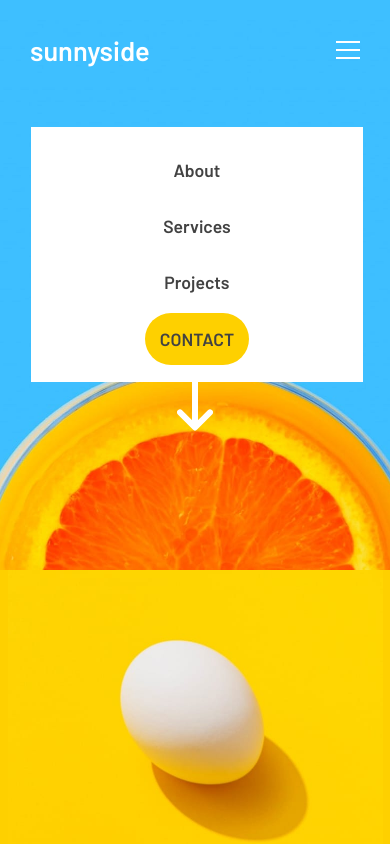
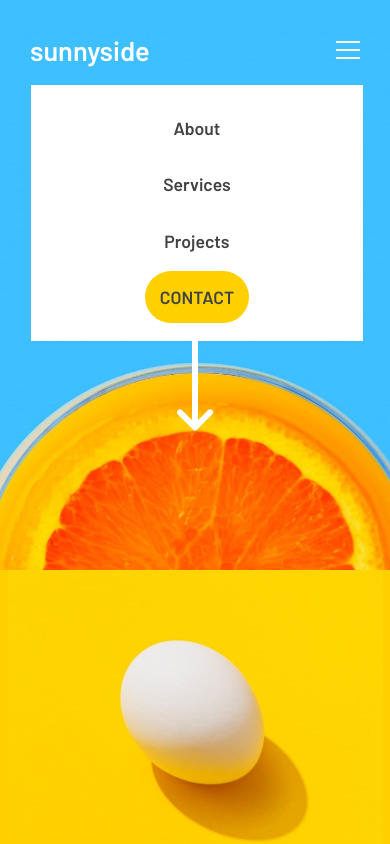
Before and after one commit to GurgelAmaral/sunnyside-agency-landing-page, a plain HTML site: page index.html in a window 390 px wide. Both pictures are taken after a click on the icon 348 px from the left and 50 px from the top of the page. Shown: the top 844 px of the page. Drawn offline with nearby package versions, Linux system fonts and the light colour scheme.

Commit message:
Update index.css

```diff
--- a/css/index.css
+++ b/css/index.css
@@ -332,7 +332,7 @@ footer ul {
     padding: 30px;
     margin: 0;
     position: absolute;
-    top: 15%;
+    top: 85px;
     left: 8%;
     background-color: white;
     /* display: flex; */
```
